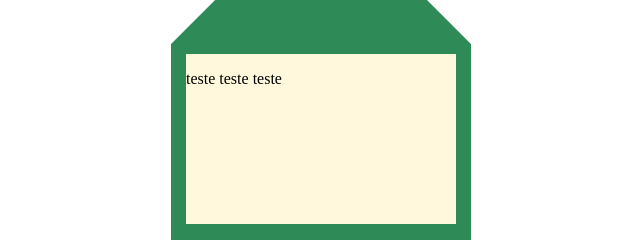
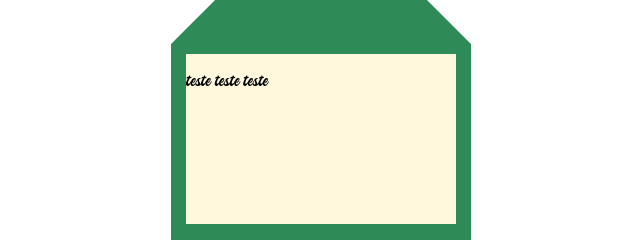
Before and after one commit to Uslipe/CartaParaXixa, a plain HTML site: page index.html in a window 1280 px wide. Shown: the part 264-504 px from the top of the page, 319-959 px from the left. Drawn offline with Linux system fonts and the light colour scheme.

Commit message:
Adição da fonte

```diff
--- a/style.css
+++ b/style.css
@@ -41,3 +41,12 @@
     top: 10px;
     left: 15px;
 }
+
+@font-face {
+    font-family: 'halaney';
+    src: url(assets/Halaney-Demo.otf);
+}
+
+p{
+    font-family: 'halaney';
+}
```
Also changed, not shown: assets/Halaney-Demo.otf (added).
